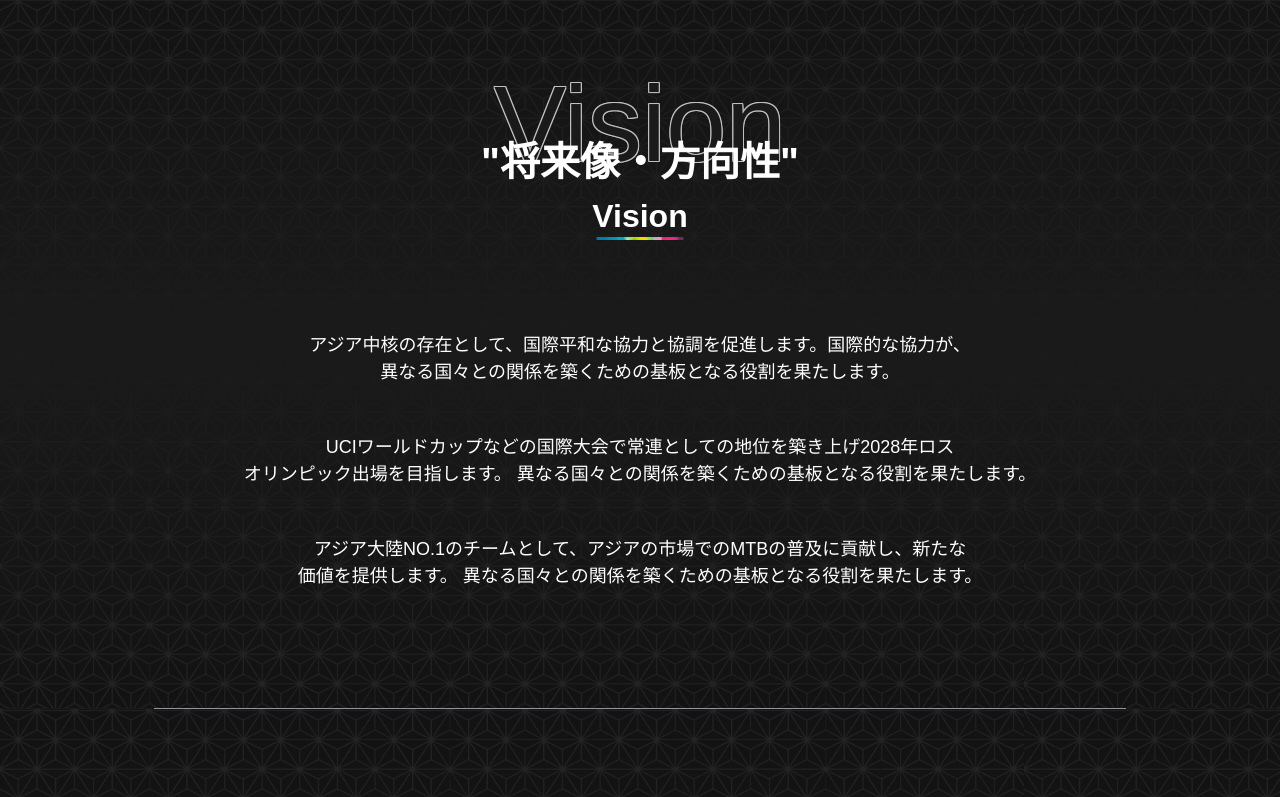
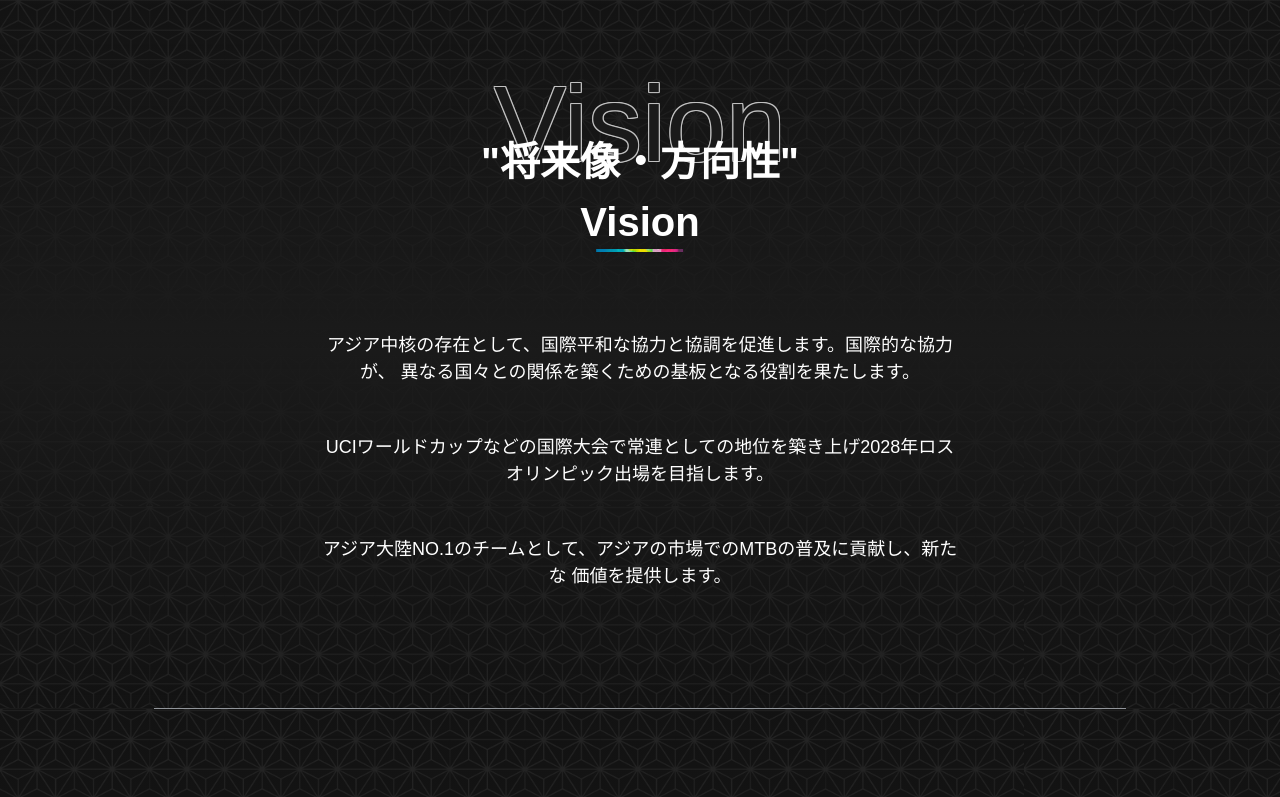
Before and after one commit to Fumiya-Ohnishi/tcs-racing-team, a React (Vite) app: page /team-member in a window 1280 px wide. Shown: the part 1264-2061 px from the top of the page. Built offline with nearby package versions, Linux system fonts and the light colour scheme.

Commit message:
Fix style

```diff
--- a/src/features/TeamMember/TeamMemberCoreValue/index.tsx
+++ b/src/features/TeamMember/TeamMemberCoreValue/index.tsx
@@ -10,17 +10,21 @@ export const TeamMemberCoreValue: FC = () => {
         background={`linear-gradient(rgba(26, 26, 26, 1), rgba(0, 0, 0, 0.3)), url(/images/img-lattice-background.webp)`}
         backgroundSize="80%"
         pt="74px"
-        pb="118px"
+        pb={{ base: '92px', lg: '118px' }}
       >
         <TeamMemberTitle
           title='"存在意義・使命"'
           middleTitle="Mission"
           subTitle="Mission"
         />
-        <VStack spacing="48px" mt="128px">
+        <VStack
+          spacing="48px"
+          m="0 auto"
+          mt="128px"
+          w={{ base: '76%', lg: '418px' }}
+        >
           <Text textAlign="center" fontSize="18px">
             マウンテンバイクを通うじて、日本からアジアへ、
-            <br />
             そしてアジアから世界への架け橋となります
           </Text>
         </VStack>
@@ -30,30 +34,30 @@ export const TeamMemberCoreValue: FC = () => {
         background={`linear-gradient(rgba(0, 0, 0, 0.3), rgba(26, 26, 26, 1), rgba(0, 0, 0, 0.3)), url(/images/img-lattice-background.webp)`}
         backgroundSize="80%"
         pt="74px"
-        pb="118px"
+        pb={{ base: '92px', lg: '118px' }}
       >
         <TeamMemberTitle
           title='"将来像・方向性"'
           middleTitle="Vision"
           subTitle="Vision"
         />
-        <VStack spacing="48px" mt="128px">
+        <VStack
+          spacing="48px"
+          m="0 auto"
+          mt="128px"
+          w={{ base: '76%', lg: '648px' }}
+        >
           <Text textAlign="center" fontSize="18px">
             アジア中核の存在として、国際平和な協力と協調を促進します。国際的な協力が、
-            <br />
             異なる国々との関係を築くための基板となる役割を果たします。
           </Text>
           <Text textAlign="center" fontSize="18px">
             UCIワールドカップなどの国際大会で常連としての地位を築き上げ2028年ロス
-            <br />
             オリンピック出場を目指します。
-            異なる国々との関係を築くための基板となる役割を果たします。
           </Text>
           <Text textAlign="center" fontSize="18px">
             アジア大陸NO.1のチームとして、アジアの市場でのMTBの普及に貢献し、新たな
-            <br />
             価値を提供します。
-            異なる国々との関係を築くための基板となる役割を果たします。
           </Text>
         </VStack>
       </Box>
@@ -62,14 +66,19 @@ export const TeamMemberCoreValue: FC = () => {
         background={`linear-gradient(rgba(0, 0, 0, 0.3), rgba(26, 26, 26, 1)), url(/images/img-lattice-background.webp)`}
         backgroundSize="80%"
         pt="74px"
-        pb="118px"
+        pb={{ base: '92px', lg: '118px' }}
       >
         <TeamMemberTitle
           title='"価値観・行動指針"'
           middleTitle="Value"
           subTitle="Value"
         />
-        <VStack spacing="48px" mt="128px">
+        <VStack
+          spacing="48px"
+          m="0 auto"
+          mt="128px"
+          w={{ base: '76%', lg: '648px' }}
+        >
           <Box>
             <Text textAlign="center" fontSize="18px">
               Business
--- a/src/features/TeamMember/components/TeamMemberTitle.tsx
+++ b/src/features/TeamMember/components/TeamMemberTitle.tsx
@@ -22,7 +22,7 @@ export const TeamMemberTitle: FC<Props> = ({
           left="50%"
           transform="translate(-50%, -50%)"
           color="#1A1A1A"
-          fontSize="108px"
+          fontSize={{ base: '68px', lg: '108px' }}
           textShadow="1px 1px 0 #C0C0C0, -1px -1px 0 #C0C0C0, -1px 1px 0 #C0C0C0, 1px -1px 0 #C0C0C0, 0px 1px 0 #C0C0C0, 0 -1px 0 #C0C0C0, -1px 0 0 #C0C0C0, 1px 0 0 #C0C0C0"
           zIndex="0"
         >
@@ -34,13 +34,14 @@ export const TeamMemberTitle: FC<Props> = ({
           left="50%"
           transform="translateX(-50%)"
           color="#fff"
-          fontSize="40px"
+          fontSize={{ base: '28px', lg: '40px' }}
           fontWeight="bold"
           zIndex="1"
           textAlign="center"
+          w="100%"
         >
           {title}
-          <Box fontSize="32px" position="relative">
+          <Box fontSize={{ base: '28px', lg: '40px' }} position="relative">
             {middleTitle}
             <Box
               position="absolute"
```
